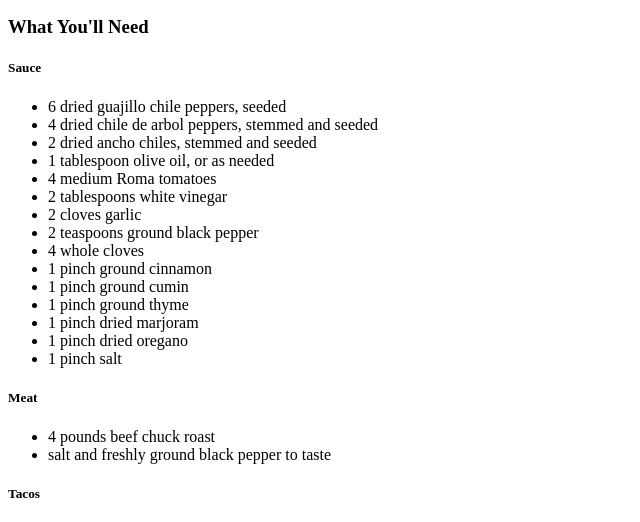
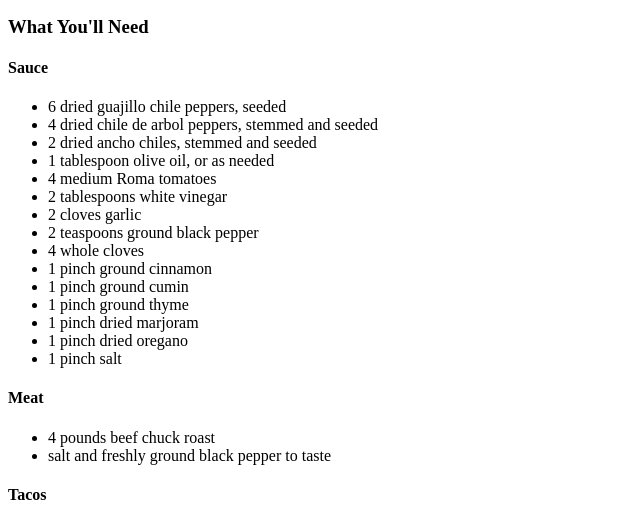
Before and after one commit to Aneza-402/odin-recipes, a plain HTML site: page recipes/tacos.html in a window 1280 px wide. Shown: the part 153-675 px from the top of the page, 0-640 px from the left. Drawn offline with Linux system fonts and the light colour scheme.

Commit message:
Fix heading to proper sizes

```diff
--- a/recipes/tacos.html
+++ b/recipes/tacos.html
@@ -9,7 +9,7 @@
         <img src="../imgs/tacos.webp" alt="An image of birria tacos" width="400">
         <p>Good Ol' delicious birria tacos. Delicious! Lorem ipsum dolor sit amet consectetur adipisicing elit. Nobis quo incidunt veritatis rem minima mollitia sapiente consequatur repellendus odit quisquam tenetur earum neque saepe totam facere ipsum esse at itaque, quia. Lorem ipsum, dolor sit amet consectetur adipisicing elit. Vitae numquam possimus unde maiores ratione consectetur.</p>
         <h3>What You'll Need</h3>
-        <h5>Sauce</h5>
+        <h4>Sauce</h4>
         <ul>
             <li>6 dried guajillo chile peppers, seeded</li>
             <li>4 dried chile de arbol peppers, stemmed and seeded</li>
@@ -27,12 +27,12 @@
             <li>1 pinch dried oregano</li>
             <li>1 pinch salt</li>
         </ul>
-        <h5>Meat</h5>
+        <h4>Meat</h4>
         <ul>
             <li>4 pounds beef chuck roast</li>
             <li>salt and freshly ground black pepper to taste</li>
         </ul>
-        <h5>Tacos</h5>
+        <h4>Tacos</h4>
         <ul>
             <li>18 corn tortillas</li>
             <li>1 large white onion, finely chopped</li>
```
